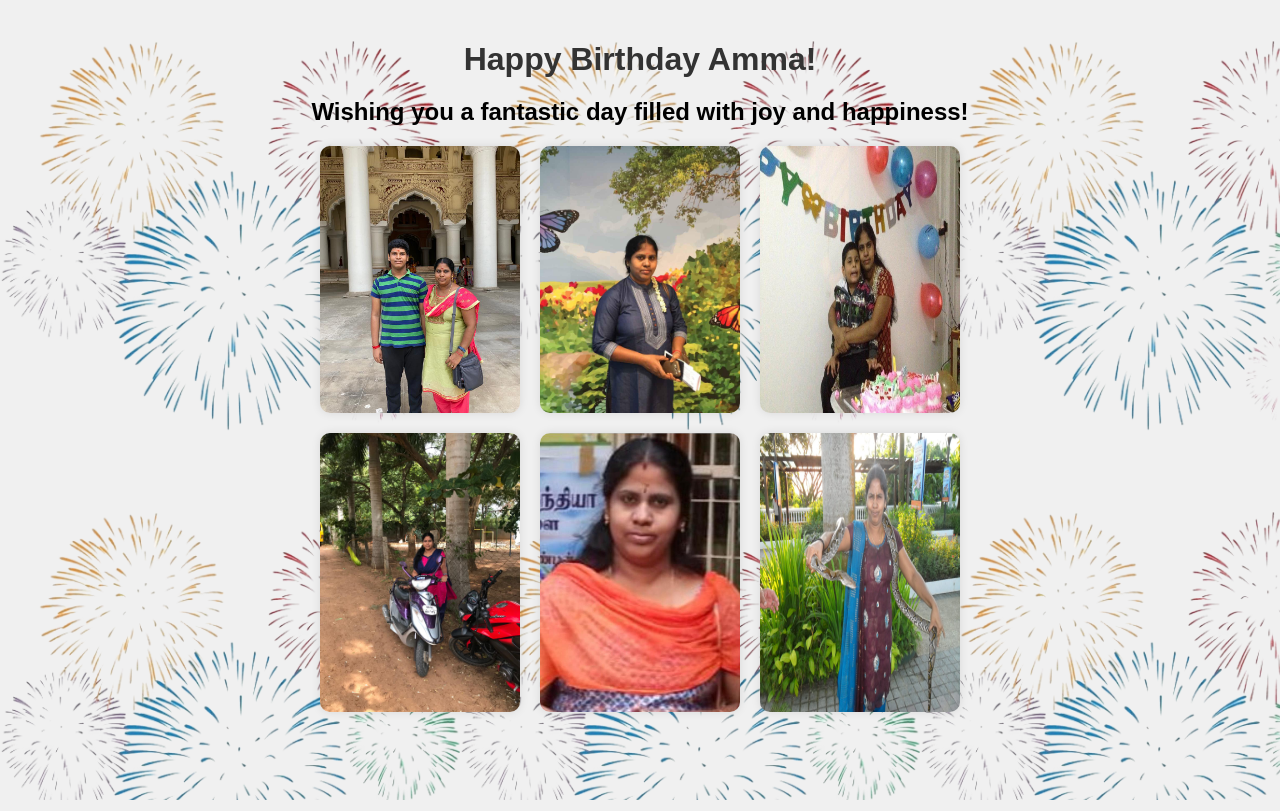
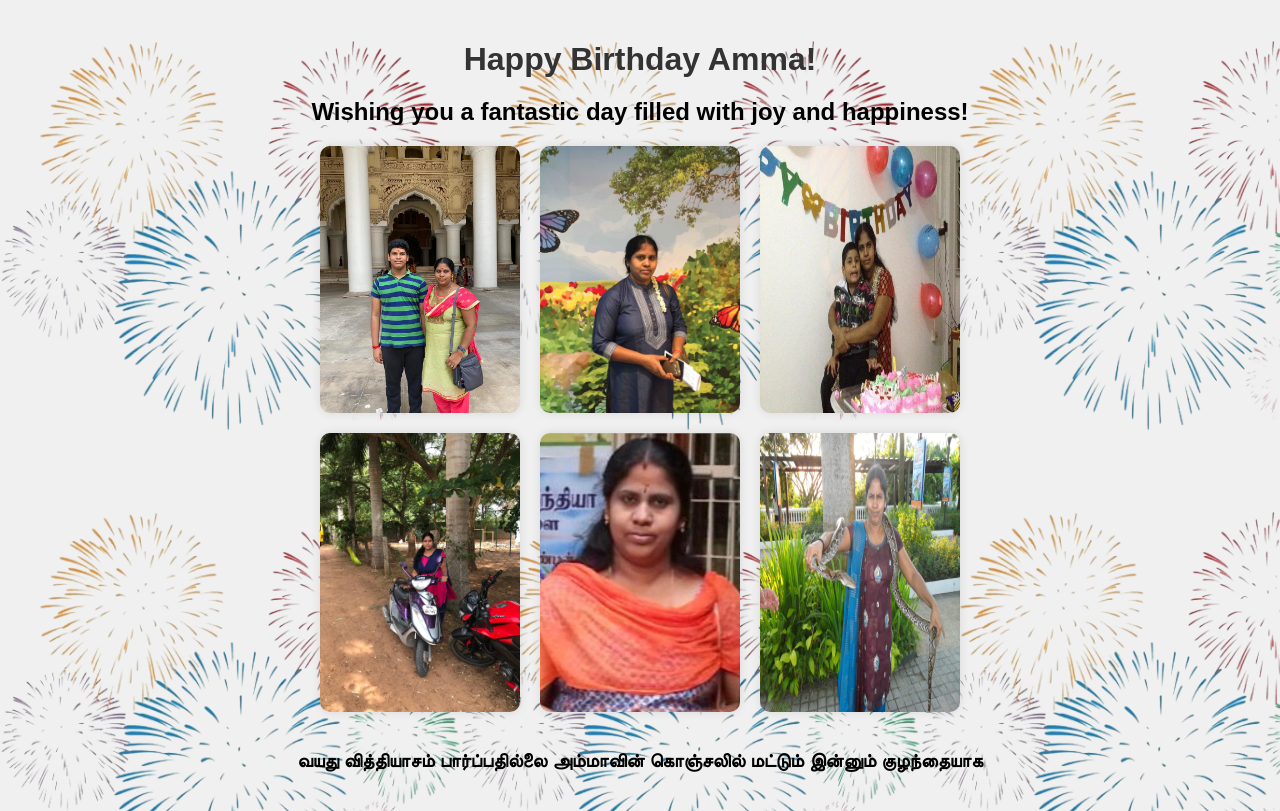
Before and after one commit to Nidhishvaran/Amma_Birthday_wish_2024, a plain HTML site: page index.html in a window 1280 px wide. Drawn offline with Linux system fonts and the light colour scheme.

Commit message:
Update index.html

```diff
--- a/index.html
+++ b/index.html
@@ -12,7 +12,7 @@
     text-align: center;
     margin: 0;
     padding: 0;
-    overflow: hidden;
+    overflow: scroll;
 
   }
 
@@ -51,6 +51,7 @@
 <body>
 
   <div class="container">
+
     <h1>Happy Birthday Amma!</h1>
     <h2>Wishing you a fantastic day filled with joy and happiness!</h2>
     <div class="images">
@@ -60,11 +61,20 @@
       <img src="WhatsApp Image 2024-03-15 at 18.05.34_bd9945e7.jpg" alt="Birthday Image 1">
       <img src="WhatsApp Image 2024-03-15 at 21.47.44_07f6deb5.jpg" alt="Birthday Image 2">
       <img src="WhatsApp Image 2024-03-15 at 21.47.46_ee6642de.jpg" alt="Birthday Image 3">
+      <h3>வயது
+        வித்தியாசம்
+        பார்ப்பதில்லை
+        அம்மாவின்
+        கொஞ்சலில்
+        மட்டும்
+        இன்னும் குழந்தையாக
 
+        </h3>
       <!--<img src="WhatsApp Image 2024-03-15 at 21.47.48_2aad679e.jpg" alt="Birthday Image 1">
       <img src="WhatsApp Image 2024-03-15 at 21.47.47_267edd48.jpg" alt="Birthday Image 2">
       <img src="WhatsApp Image 2024-03-15 at 21.47.47_dc414285.jpg" alt="Birthday Image 3"> -->
     </div>
+
   </div>
 </div>
 </body>
```
